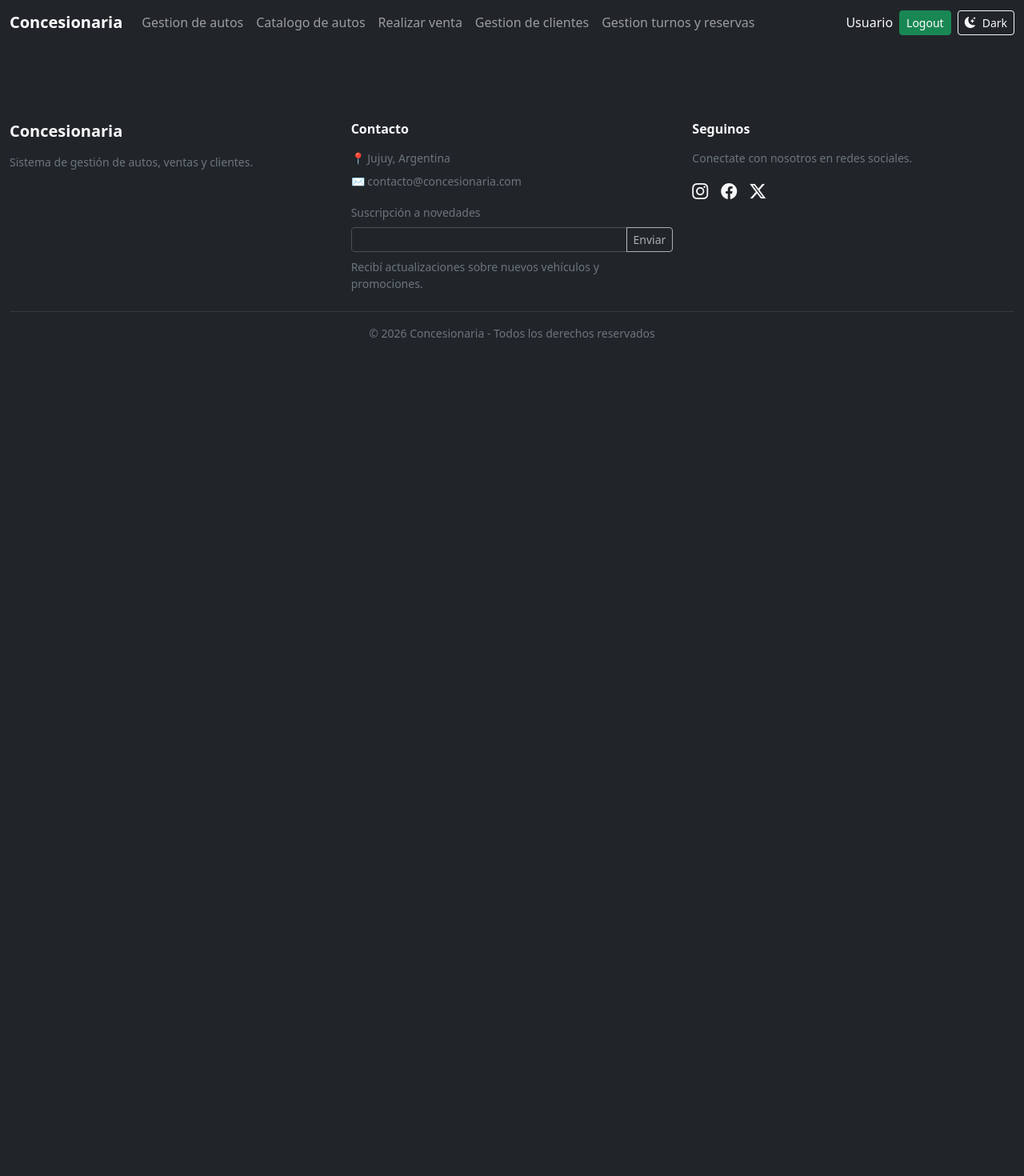
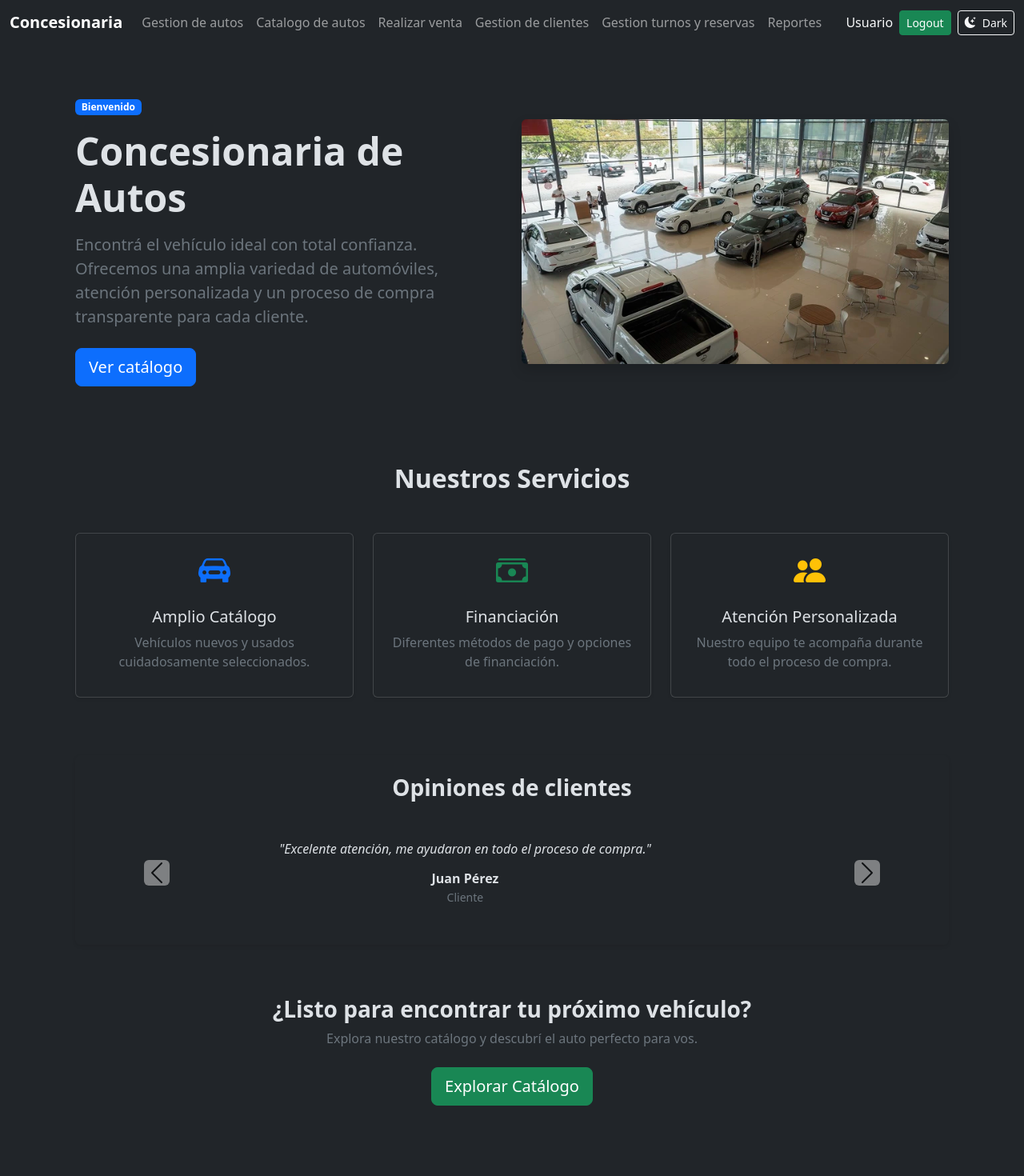
Before and after one commit to Ignacio367/proyfrontendgrupo07, an Angular app: page / in a window 1280 px wide. Shown: the top 1470 px of the page at 80% size. Before the commit the page ends 800 px from the top, so only its background shows below. Built offline with nearby package versions, Linux system fonts and the light colour scheme.

Commit message:
home completo terminado

```diff
--- a/angular.json
+++ b/angular.json
@@ -22,7 +22,9 @@
               {
                 "glob": "**/*",
                 "input": "public"
-              }
+              },
+              "src/favicon.ico",
+              "src/assets"
             ],
             "styles": [
               "src/styles.css",
--- a/src/app/app.html
+++ b/src/app/app.html
@@ -41,17 +41,22 @@
         </li>
 
         <li class="nav-item">
-          <a class="nav-link" routerLink="/clientes" routerLinkActive="active">
+          <a class="nav-link" routerLink="/gestionClientes" routerLinkActive="active">
             Gestion de clientes
           </a>
         </li>
 
         <li class="nav-item">
-          <a class="nav-link" routerLink="/reportes" routerLinkActive="active">
+          <a class="nav-link" routerLink="/gestionTurnosYReservas" routerLinkActive="active">
             Gestion turnos y reservas
           </a>
         </li>
 
+        <li class="nav-item">
+          <a class="nav-link" routerLink="/reportes" routerLinkActive="active">
+            Reportes
+          </a>
+        </li>
       </ul>
 
       <!-- RIGHT SIDE -->
--- a/src/app/app.routes.ts
+++ b/src/app/app.routes.ts
@@ -2,8 +2,10 @@ import { Routes } from '@angular/router';
 import { GestionAutosComponent } from './components/gestion-autos-component/gestion-autos-component';
 import { CatalogosAutosComponent } from './components/catalogos-autos-component/catalogos-autos-component';
 import { VentaComponent } from './components/venta-component/venta-component';
+import { HomeComponent } from './components/home-component/home-component';
 
 export const routes: Routes = [
+  { path: '', component: HomeComponent },
   { path: 'gestionAutos', component: GestionAutosComponent },
   { path: "catalogoAutos", component: CatalogosAutosComponent },
   { path: "venta", component: VentaComponent}
--- /dev/null
+++ b/src/app/components/home-component/home-component.html
@@ -0,0 +1,254 @@
+<div class="container py-5">
+
+  <!-- HERO (primera impresion) -->
+  <div class="row align-items-center gy-5">
+
+    <div class="col-lg-6">
+
+      <span class="badge bg-primary mb-3">
+        Bienvenido
+      </span>
+
+      <h1 class="display-5 fw-bold">
+        Concesionaria de Autos
+      </h1>
+
+      <p class="lead text-secondary mt-3">
+        Encontrá el vehículo ideal con total confianza.
+        Ofrecemos una amplia variedad de automóviles,
+        atención personalizada y un proceso de compra
+        transparente para cada cliente.
+      </p>
+
+      <div class="d-flex gap-3 mt-4">
+
+        <a
+          routerLink="/catalogoAutos"
+          class="btn btn-primary btn-lg">
+
+          Ver catálogo
+
+        </a>
+
+      </div>
+
+    </div>
+
+    <div class="col-lg-6 text-center">
+
+      <img
+        src="assets/images/consecionariaImagen1.webp"
+        class="img-fluid rounded shadow"
+        alt="Auto">
+
+    </div>
+
+  </div>
+
+  <!-- SERVICIOS -->
+
+  <div class="mt-5 pt-5">
+
+    <h2 class="text-center fw-bold mb-5">
+      Nuestros Servicios
+    </h2>
+
+    <div class="row g-4">
+
+      <div class="col-md-4">
+
+        <div class="card h-100 shadow-sm">
+
+          <div class="card-body text-center">
+
+            <i class="bi bi-car-front-fill fs-1 text-primary"></i>
+
+            <h5 class="mt-3">
+              Amplio Catálogo
+            </h5>
+
+            <p class="text-secondary">
+              Vehículos nuevos y usados
+              cuidadosamente seleccionados.
+            </p>
+
+          </div>
+
+        </div>
+
+      </div>
+
+      <div class="col-md-4">
+
+        <div class="card h-100 shadow-sm">
+
+          <div class="card-body text-center">
+
+            <i class="bi bi-cash-stack fs-1 text-success"></i>
+
+            <h5 class="mt-3">
+              Financiación
+            </h5>
+
+            <p class="text-secondary">
+              Diferentes métodos de pago y
+              opciones de financiación.
+            </p>
+
+          </div>
+
+        </div>
+
+      </div>
+
+      <div class="col-md-4">
+
+        <div class="card h-100 shadow-sm">
+
+          <div class="card-body text-center">
+
+            <i class="bi bi-people-fill fs-1 text-warning"></i>
+
+            <h5 class="mt-3">
+              Atención Personalizada
+            </h5>
+
+            <p class="text-secondary">
+              Nuestro equipo te acompaña durante
+              todo el proceso de compra.
+            </p>
+
+          </div>
+
+        </div>
+
+      </div>
+
+    </div>
+
+    </div>
+
+
+    <!-- OPINIONES CARROUSEL-->
+    <div class="mt-5 pt-4">
+
+    <div class="card border-0 shadow-sm">
+
+        <div class="card-body p-4">
+
+        <h3 class="text-center mb-4 fw-semibold">
+            Opiniones de clientes
+        </h3>
+
+        <div id="carouselOpiniones" class="carousel slide" data-bs-ride="carousel">
+
+            <div class="carousel-inner">
+
+            <!-- OPINIÓN 1 -->
+            <div class="carousel-item active">
+                <div class="text-center p-4">
+
+                <p class="mb-3 fst-italic">
+                    "Excelente atención, me ayudaron en todo el proceso de compra."
+                </p>
+
+                <h6 class="mb-0 fw-semibold">Juan Pérez</h6>
+                <small class="text-secondary">Cliente</small>
+
+                </div>
+            </div>
+
+            <!-- OPINIÓN 2 -->
+            <div class="carousel-item">
+                <div class="text-center p-4">
+
+                <p class="mb-3 fst-italic">
+                    "Muy buenos precios y autos en excelente estado."
+                </p>
+
+                <h6 class="mb-0 fw-semibold">María González</h6>
+                <small class="text-secondary">Cliente</small>
+
+                </div>
+            </div>
+
+            <!-- OPINIÓN 3 -->
+            <div class="carousel-item">
+                <div class="text-center p-4">
+
+                <p class="mb-3 fst-italic">
+                    "Rápido, seguro y sin vueltas. Recomiendo totalmente."
+                </p>
+
+                <h6 class="mb-0 fw-semibold">Carlos López</h6>
+                <small class="text-secondary">Cliente</small>
+
+                </div>
+            </div>
+
+            <!-- OPINIÓN 4 -->
+            <div class="carousel-item">
+                <div class="text-center p-4">
+
+                <p class="mb-3 fst-italic">
+                    "Muy buena experiencia, volvería a comprar sin dudas."
+                </p>
+
+                <h6 class="mb-0 fw-semibold">Lucía Fernández</h6>
+                <small class="text-secondary">Cliente</small>
+
+                </div>
+            </div>
+
+            </div>
+
+            <button class="carousel-control-prev" type="button"
+                    data-bs-target="#carouselOpiniones" data-bs-slide="prev">
+
+            <span class="carousel-control-prev-icon bg-dark rounded"></span>
+
+            </button>
+
+            <button class="carousel-control-next" type="button"
+                    data-bs-target="#carouselOpiniones" data-bs-slide="next">
+
+            <span class="carousel-control-next-icon bg-dark rounded"></span>
+
+            </button>
+
+        </div>
+
+        </div>
+
+    </div>
+
+    </div>
+
+
+  <!-- CTA (Call to Action)
+   boton persuasivo diseñado para guiar a los pibes y provocar una respuesta inmediata -->
+  <div class="text-center mt-5 pt-3">
+
+    <h3 class="fw-bold">
+
+      ¿Listo para encontrar tu próximo vehículo?
+
+    </h3>
+
+    <p class="text-secondary">
+
+      Explora nuestro catálogo y descubrí el auto perfecto para vos.
+
+    </p>
+
+    <a
+      routerLink="/catalogoAutos"
+      class="btn btn-success btn-lg mt-2">
+
+      Explorar Catálogo
+
+    </a>
+
+  </div>
+
+</div>
```
Also changed, not shown: src/app/components/home-component/home-component.ts (added, +10 -0 lines), src/app/components/home-component/home-component.css (added), src/assets/images/consecionariaImagen1.webp (added), 1 other file (tests, documents, lock files or other folders).
